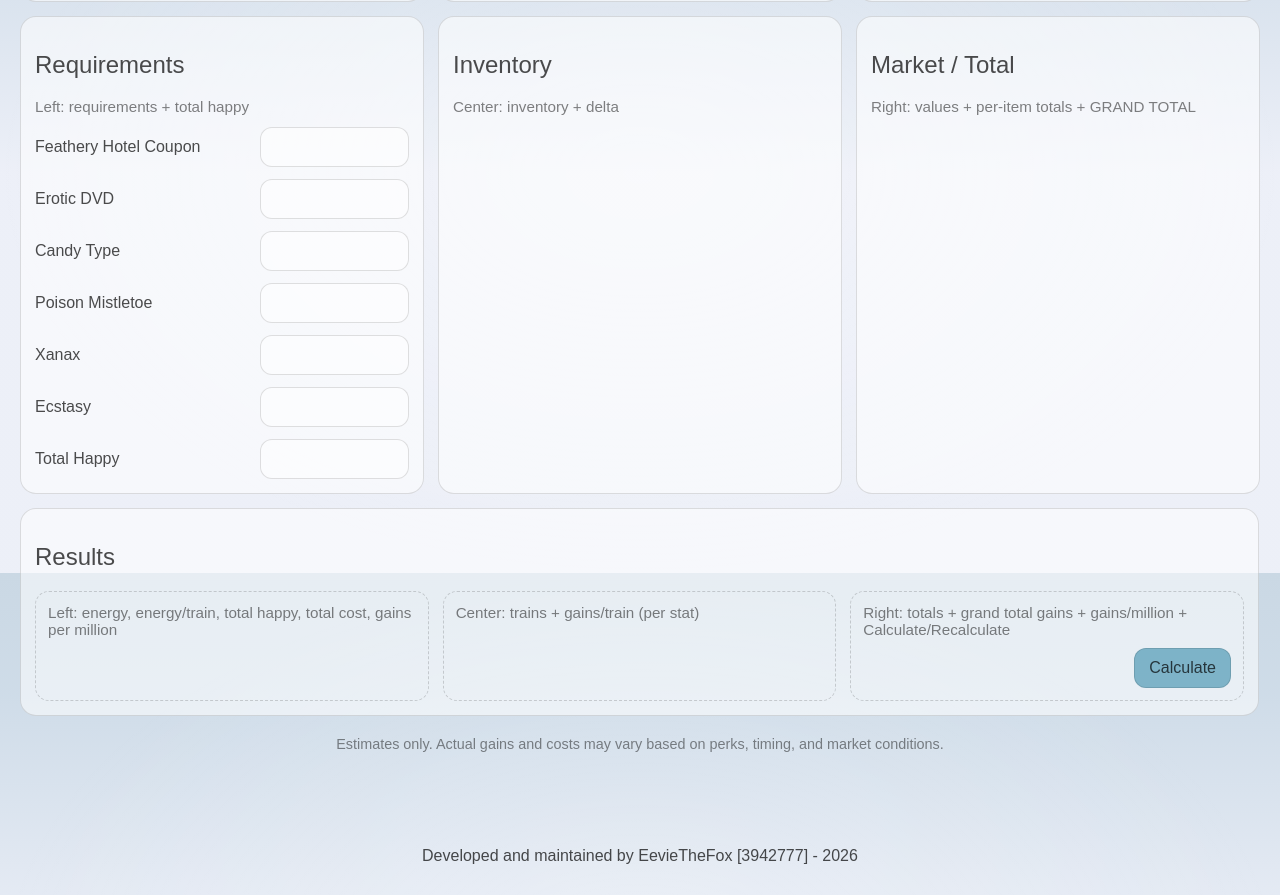
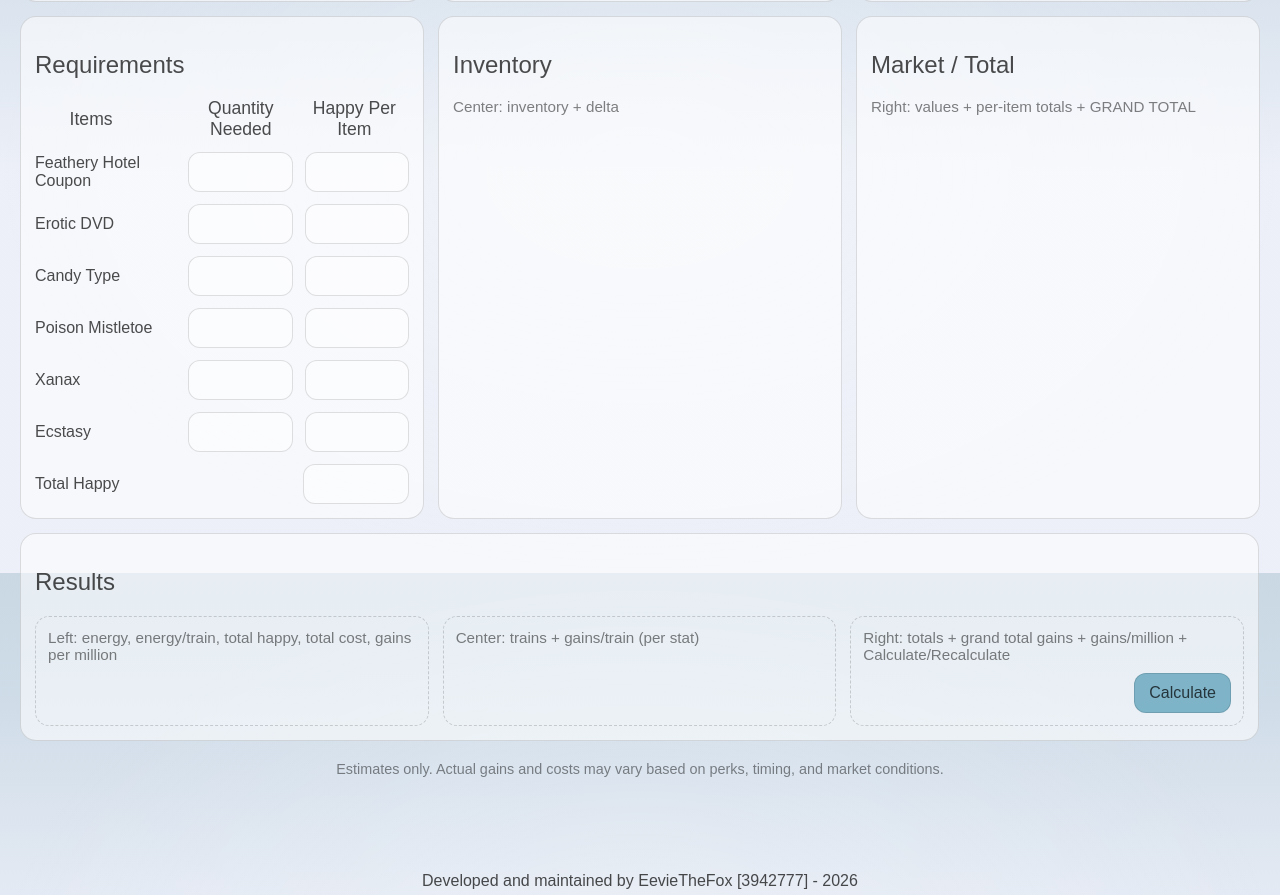
Before and after one commit to EevieTheFox/Torn-Gainz-Web-App, a SvelteKit app: page /calculator in a window 1280 px wide. Shown: the part 1027-1922 px from the top of the page. Built offline with nearby package versions, Linux system fonts and the light colour scheme.

Commit message:
optimized ui and variable names for item requirements card

```diff
--- a/src/lib/calculator/calc_fields.ts
+++ b/src/lib/calculator/calc_fields.ts
@@ -49,7 +49,7 @@ export const F = {
     ITEMS_CANDY_TYPE_HAPPY: 'item.candyTypeHappy',
     ITEMS_CANDY_TYPE_COOLDOWN: 'item.candyTypeCooldown',
     ITEMS_POISON_MISTLETOE_QTY: 'items.poisonMistleQty',
-    ITEMS_POISON_MISTLE_HAPPY: 'items.poisonMistleHap',
+    ITEMS_POISON_MISTLETOE_HAPPY: 'items.poisonMistleHap',
     ITEMS_POISON_MISTLETOE_COOLDOWN: 'items.poisonMistleCooldown',
     ITEMS_XANAX_QTY: 'items.xanaxQty',
     ITEMS_XANAX_HAPPY: 'items.xanaxHap',
--- a/src/routes/calculator/+page.svelte
+++ b/src/routes/calculator/+page.svelte
@@ -457,20 +457,33 @@
         <div class="row3">
             <div class="card">
                 <h2>Requirements</h2>
-                <div class="placeholder">
-                    Left: requirements + total happy
+                <div class="inputRowItem itemsHeaderRow">
+                    <div class="itemsHeader">Items</div>
+                    <div class="colHeader">Quantity Needed</div>
+                    <div class="colHeader">Happy Per Item</div>
                 </div>
-                <div class="inputRowCalc">
+
+                <div class="inputRowItem">
                     <label>Feathery Hotel Coupon</label>
                     <input
                             label="Feathery Hotel Coupon"
                             value={numToInput(ui, F.ITEMS_FHC_QTY)}
                             on:input={(e) => onNum(F.ITEMS_FHC_QTY, e)}
                     />
+                    <input
+                            label="FHC Happy"
+                            value={numToInput(ui, F.ITEMS_FHC_HAPPY)}
+                            on:input={(e) => onNum(F.ITEMS_FHC_HAPPY, e)}
+                    />
                 </div>
 
-                <div class="inputRowCalc">
+                <div class="inputRowItem">
                     <label>Erotic DVD</label>
+                    <input
+                            label="Erotic DVD"
+                            value={numToInput(ui, F.ITEMS_EDVD_HAPPY)}
+                            on:input={(e) => onNum(F.ITEMS_EDVD_HAPPY, e)}
+                    />
                     <input
                             label="Erotic DVD"
                             value={numToInput(ui, F.ITEMS_EDVD_QTY)}
@@ -478,43 +491,63 @@
                     />
                 </div>
 
-                <div class="inputRowCalc">
+                <div class="inputRowItem">
                     <label>Candy Type</label>
                     <input
                             label="Candy Type"
                             value={numToInput(ui, F.ITEMS_CANDY_TYPE)}
                             on:input={(e) => onNum(F.ITEMS_CANDY_TYPE, e)}
                     />
+                    <input
+                            label="Candy Type"
+                            value={numToInput(ui, F.ITEMS_CANDY_TYPE_HAPPY)}
+                            on:input={(e) => onNum(F.ITEMS_CANDY_TYPE_HAPPY, e)}
+                    />
                 </div>
 
-                <div class="inputRowCalc">
+                <div class="inputRowItem">
                     <label>Poison Mistletoe</label>
                     <input
                             label="Poison Mistletoe"
                             value={numToInput(ui, F.ITEMS_POISON_MISTLETOE_QTY)}
                             on:input={(e) => onNum(F.ITEMS_POISON_MISTLETOE_QTY, e)}
                     />
+                    <input
+                            label="Poison Mistletoe"
+                            value={numToInput(ui, F.ITEMS_POISON_MISTLETOE_HAPPY)}
+                            on:input={(e) => onNum(F.ITEMS_POISON_MISTLETOE_HAPPY, e)}
+                    />
                 </div>
 
-                <div class="inputRowCalc">
+                <div class="inputRowItem">
                     <label>Xanax</label>
                     <input
                             label="Xanax"
                             value={numToInput(ui, F.ITEMS_XANAX_QTY)}
                             on:input={(e) => onNum(F.ITEMS_XANAX_QTY, e)}
                     />
+                    <input
+                            label="Xanax"
+                            value={numToInput(ui, F.ITEMS_XANAX_HAPPY)}
+                            on:input={(e) => onNum(F.ITEMS_XANAX_HAPPY, e)}
+                    />
                 </div>
 
-                <div class="inputRowCalc">
+                <div class="inputRowItem">
                     <label>Ecstasy</label>
                     <input
                             label="Ecstasy"
                             value={numToInput(ui, F.ITEMS_ECSTASY_QTY)}
                             on:input={(e) => onNum(F.ITEMS_ECSTASY_QTY, e)}
                     />
+                    <input
+                            label="Ecstasy"
+                            value={numToInput(ui, F.ITEMS_ECSTASY_HAPPY)}
+                            on:input={(e) => onNum(F.ITEMS_ECSTASY_HAPPY, e)}
+                    />
                 </div>
 
-                <div class="inputRowCalc">
+                <div class="inputRowOneItem">
                     <label>Total Happy</label>
                     <input
                             label="Total Happy"
@@ -703,14 +736,6 @@
         margin-bottom: 2px;
     }
 
-    .perksDivider {
-        grid-column: 1 / -1;
-        height: 1px;
-        background: var(--card-border);
-        opacity: 0.8;
-        margin: 8px 0;
-    }
-
     .placeholder {
         opacity: 0.7;
         font-size: 0.95em;
--- a/src/routes/layout.css
+++ b/src/routes/layout.css
@@ -5,6 +5,9 @@
 @tailwind components;
 @tailwind utilities;
 
+
+
+/* -----Root + view modes----- */
 :root {
 	--font-body: Arial, -apple-system, BlinkMacSystemFont, 'Segoe UI', Roboto, Oxygen, Ubuntu, Cantarell,
 		'Open Sans', 'Helvetica Neue', sans-serif;
@@ -28,6 +31,7 @@
 	color: var(--color-text);
 }
 
+/* Dark mode */
 html[data-theme="dark"] {
 	--color-bg-0: rgb(16, 18, 24);
 	--color-bg-1: rgb(11, 13, 20);
@@ -44,6 +48,7 @@ html[data-theme="dark"] {
 	--color-text: rgba(255, 255, 255, 0.88);
 }
 
+/* -----Universal Styles----- */
 body {
 	min-height: 100vh;
 	margin: 0;
@@ -166,7 +171,7 @@ button:focus:not(:focus-visible) {
 	}
 }
 
-/* -----Page styles----- */
+/* -----Custom page styles----- */
 .page {
 	max-width: 900px;
 	margin: 0 auto;
@@ -215,7 +220,7 @@ button:focus:not(:focus-visible) {
 	opacity: 0.8;
 }
 
-/* -----custom pre----- */
+/* -----Custom pre----- */
 .preWrap {
 	margin: 0;
 	white-space: pre-wrap;
@@ -242,6 +247,7 @@ button:focus:not(:focus-visible) {
 }
 
 /* -----Custom inputs----- */
+/* API inputs */
 .inputRowApi {
     display: flex;
     gap: 12px;
@@ -261,6 +267,7 @@ button:focus:not(:focus-visible) {
     outline: none;
 }
 
+/* Calculator inputs */
 .inputRowCalc {
     display: flex;
     gap: 12px;
@@ -281,16 +288,24 @@ button:focus:not(:focus-visible) {
     outline: none;
 }
 
-.inputRowPerk {
+/* Item inputs */
+.inputRowItem {
     display: flex;
     gap: 12px;
     margin-top: 12px;
     align-items: center;
 }
 
-.inputRowPerk input {
-    margin-left: auto;
-    width: 10%;
+.inputRowItem label {
+    display: flex;
+    gap: 12px;
+    align-items: center;
+    width: 45%;
+    margin-right: auto;
+}
+
+.inputRowItem input {
+    width: 25%;
     padding: 10px 12px;
     font-size: 1rem;
     line-height: 1;
@@ -299,6 +314,58 @@ button:focus:not(:focus-visible) {
     background: var(--card-bg);
     color: inherit;
     outline: none;
+}
+
+.inputRowOneItem {
+    display: flex;
+    gap: 12px;
+    margin-top: 12px;
+    align-items: center;
+}
+
+.inputRowOneItem label {
+    display: flex;
+    gap: 12px;
+    align-items: center;
+    width: 80%;
+    margin-right: auto;
+}
+
+.inputRowOneItem input {
+    width: 25%;
+    padding: 10px 12px;
+    font-size: 1rem;
+    line-height: 1;
+    border-radius: 12px;
+    border: 1px solid var(--card-border);
+    background: var(--card-bg);
+    color: inherit;
+    outline: none;
+}
+
+/* Item card headers */
+.itemsHeaderRow {
+    display: flex;
+    font-size: 1.1rem;
+}
+
+.itemsHeader {
+    width: 30%;
+    text-align: center;
+    margin-right: auto;
+}
+
+.colHeader {
+    width: 25%;
+    text-align: center;
+    margin-right: 8px;
+}
+
+.itemsHeaderDivider {
+    height: 1px;
+    background: var(--card-border);
+    opacity: 0.8;
+    margin: 8px 0;
 }
 
 /* -----Grid styles----- */
```
